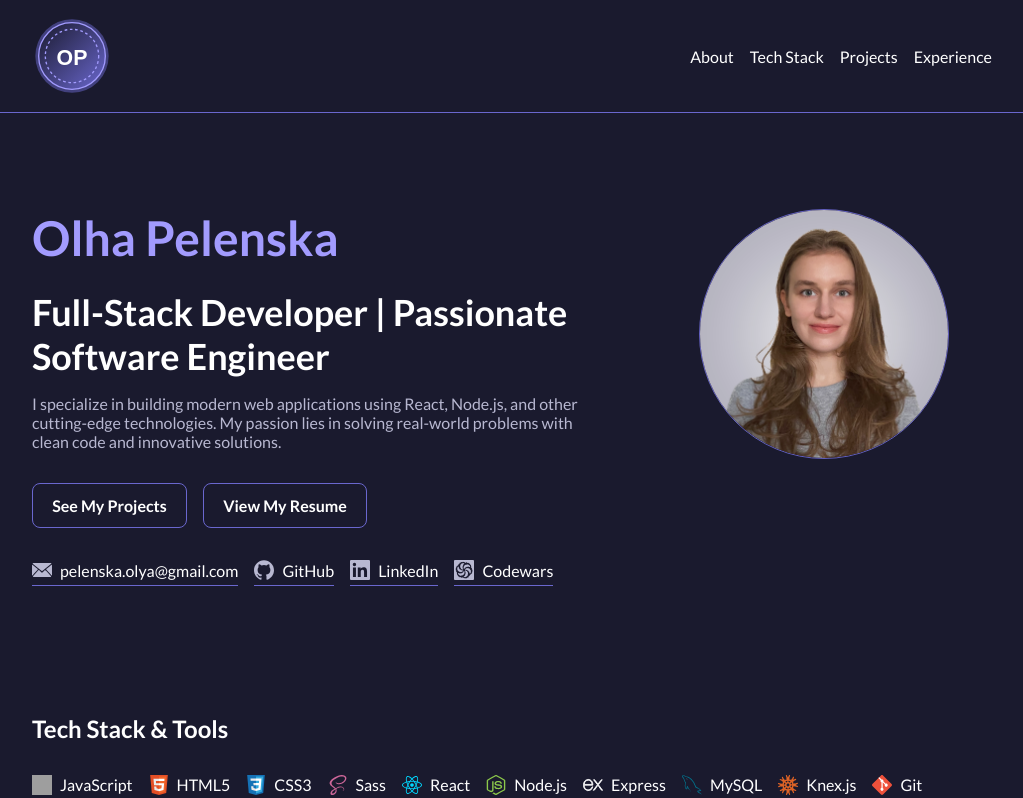
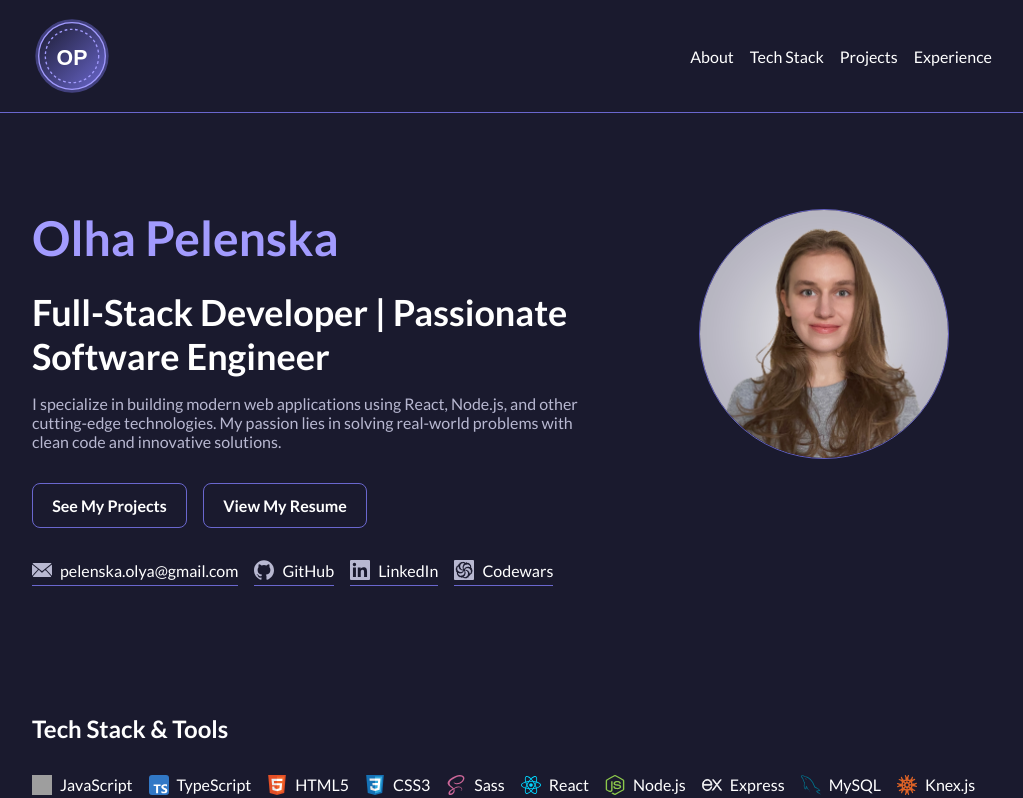
Before and after one commit to olhapelenska/Portfolio, a React (Vite) app: page / in a window 1280 px wide. Shown: the top 798 px of the page, without its empty margins (128-1151 px from the left). Built offline with nearby package versions, Linux system fonts and the light colour scheme; grey boxes are pictures that could not be loaded.

Commit message:
tech stack updates

```diff
--- a/src/components/TechStack/TechStack.jsx
+++ b/src/components/TechStack/TechStack.jsx
@@ -2,6 +2,7 @@ import "./TechStack.scss";
 
 // Import all skill icons
 import jsIcon from "../../assets/images/javascript.svg";
+import tsIcon from "../../assets/images/ts.svg";
 import htmlIcon from "../../assets/images/html.svg";
 import cssIcon from "../../assets/images/css.svg";
 import sassIcon from "../../assets/images/sass.svg";
@@ -24,6 +25,7 @@ import jiraIcon from "../../assets/images/jira.svg";
 // Skills Data Array
 const skills = [
   { name: "JavaScript", icon: jsIcon },
+  { name: "TypeScript", icon: tsIcon },
   { name: "HTML5", icon: htmlIcon },
   { name: "CSS3", icon: cssIcon },
   { name: "Sass", icon: sassIcon },
```
Also changed, not shown: src/assets/images/ts.svg (added), 1 other file (tests, documents, lock files or other folders).
